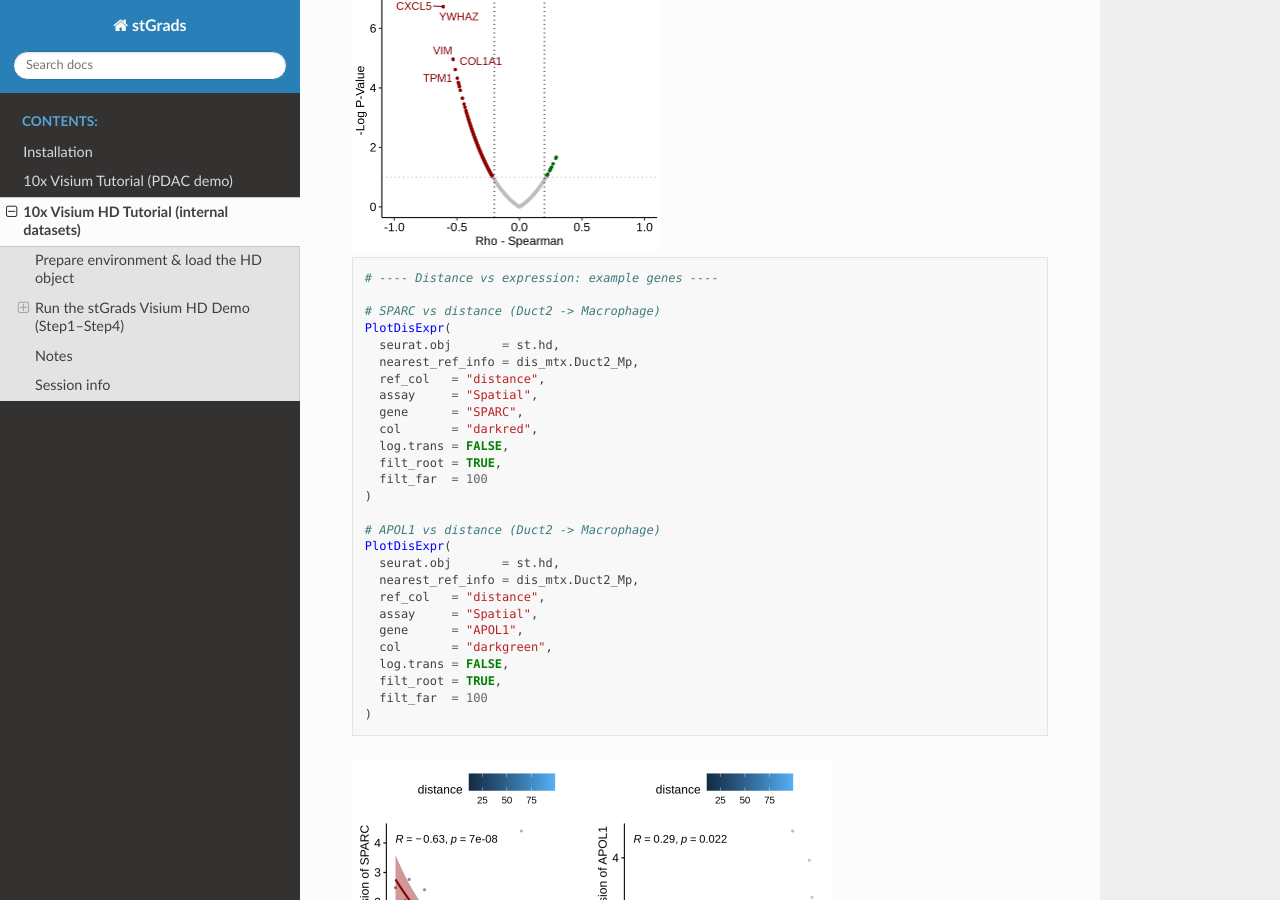
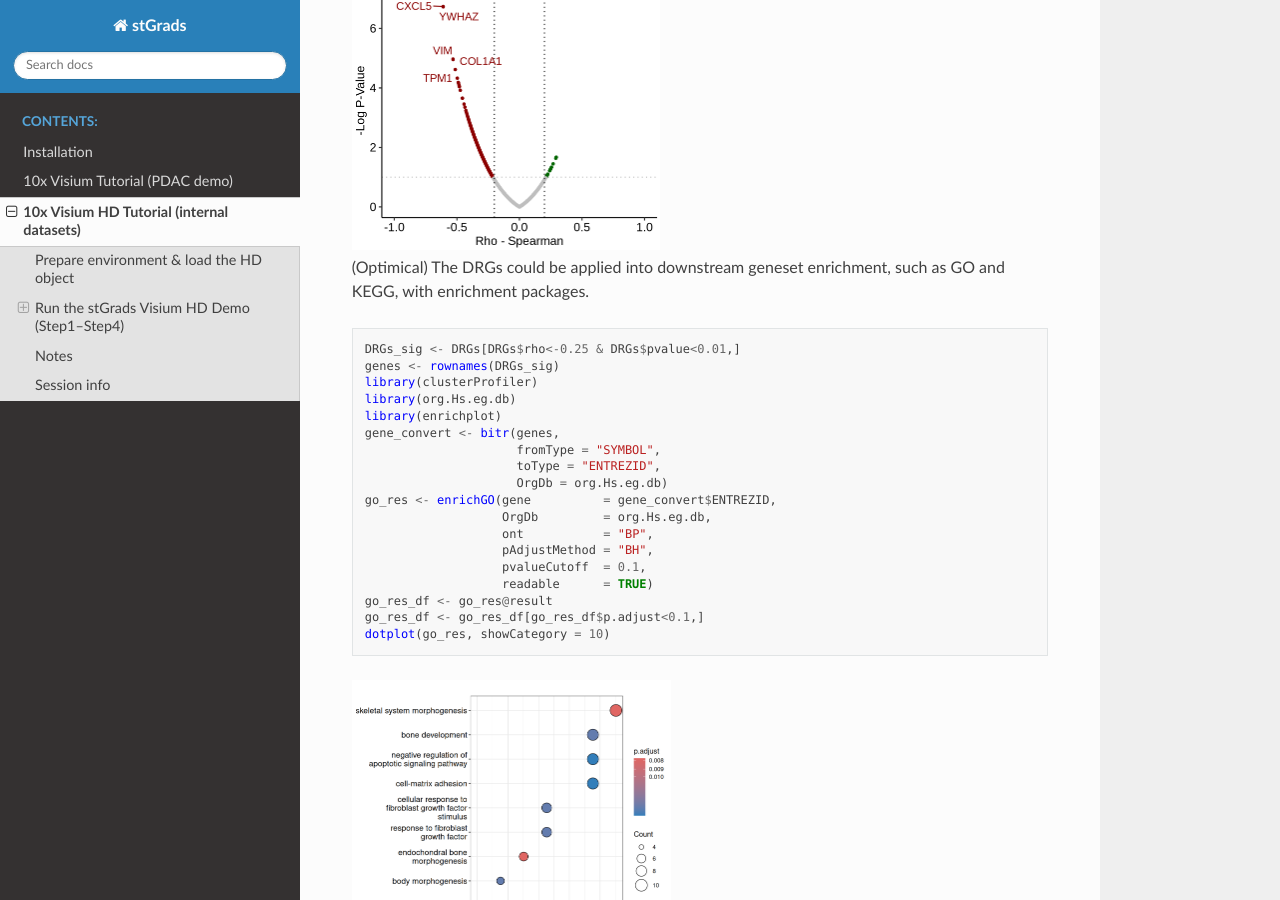
Before and after one commit to yifanfu01/stGrads_tutorial, a Sphinx documentation site: the page built from docs/t2_visiumHD.md, in a window 1280 px wide and 900 px high, scrolled down 5059 px. Built offline with Sphinx 7.4.7 and the Read the Docs theme 3.1.0, drawn with Linux system fonts in a browser that asks for light colours.

Commit message:
add gene enrichment

````diff
--- a/docs/t2_visiumHD.md
+++ b/docs/t2_visiumHD.md
@@ -242,6 +242,37 @@ PlotDRGs(DRGs)
 
 <img src="./_static/demo1_st2_p05.png" alt="img1" style="zoom:25%;" />
 
+
+
+
+
+(Optimical) The DRGs could be applied into downstream geneset enrichment, such as GO and KEGG, with enrichment packages.
+
+```R
+DRGs_sig <- DRGs[DRGs$rho<-0.25 & DRGs$pvalue<0.01,]
+genes <- rownames(DRGs_sig)
+library(clusterProfiler)
+library(org.Hs.eg.db)
+library(enrichplot)
+gene_convert <- bitr(genes,
+                     fromType = "SYMBOL",
+                     toType = "ENTREZID",
+                     OrgDb = org.Hs.eg.db)
+go_res <- enrichGO(gene          = gene_convert$ENTREZID,
+                   OrgDb         = org.Hs.eg.db,
+                   ont           = "BP",
+                   pAdjustMethod = "BH",
+                   pvalueCutoff  = 0.1,
+                   readable      = TRUE)
+go_res_df <- go_res@result
+go_res_df <- go_res_df[go_res_df$p.adjust<0.1,]
+dotplot(go_res, showCategory = 10)
+```
+
+
+
+<img src="./_static/demo1_st2_p07.png" alt="img1" style="zoom:25%;" />
+
 ```R
 # ---- Distance vs expression: example genes ----
 
````
Also changed, not shown: docs/_static/demo1_st2_p07.png (added), 2 other files.
